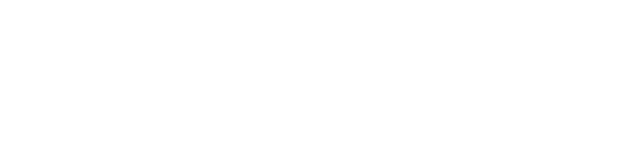
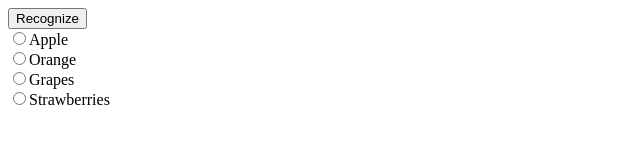
Before and after one commit to D-houo/Voice-recognition-JS, a plain HTML site: page index.html in a window 1280 px wide. Shown: the whole page, without its empty margins (0-640 px from the left). Drawn offline with Linux system fonts and the light colour scheme.

Commit message:
Update index.html

```diff
--- a/index.html
+++ b/index.html
@@ -4,6 +4,12 @@
         <script src = "index.js"></script>
     </head>
     <body>
-
+        <button>Recognize</button>
+        <form>
+            <input type="radio" id="apple">Apple<br>
+            <input type="radio" id="orange">Orange<br>
+            <input type="radio" id="grapes">Grapes<br>
+            <input type="radio" id="strawberries">Strawberries<br>
+        </form>
     </body>
 </html>
```
